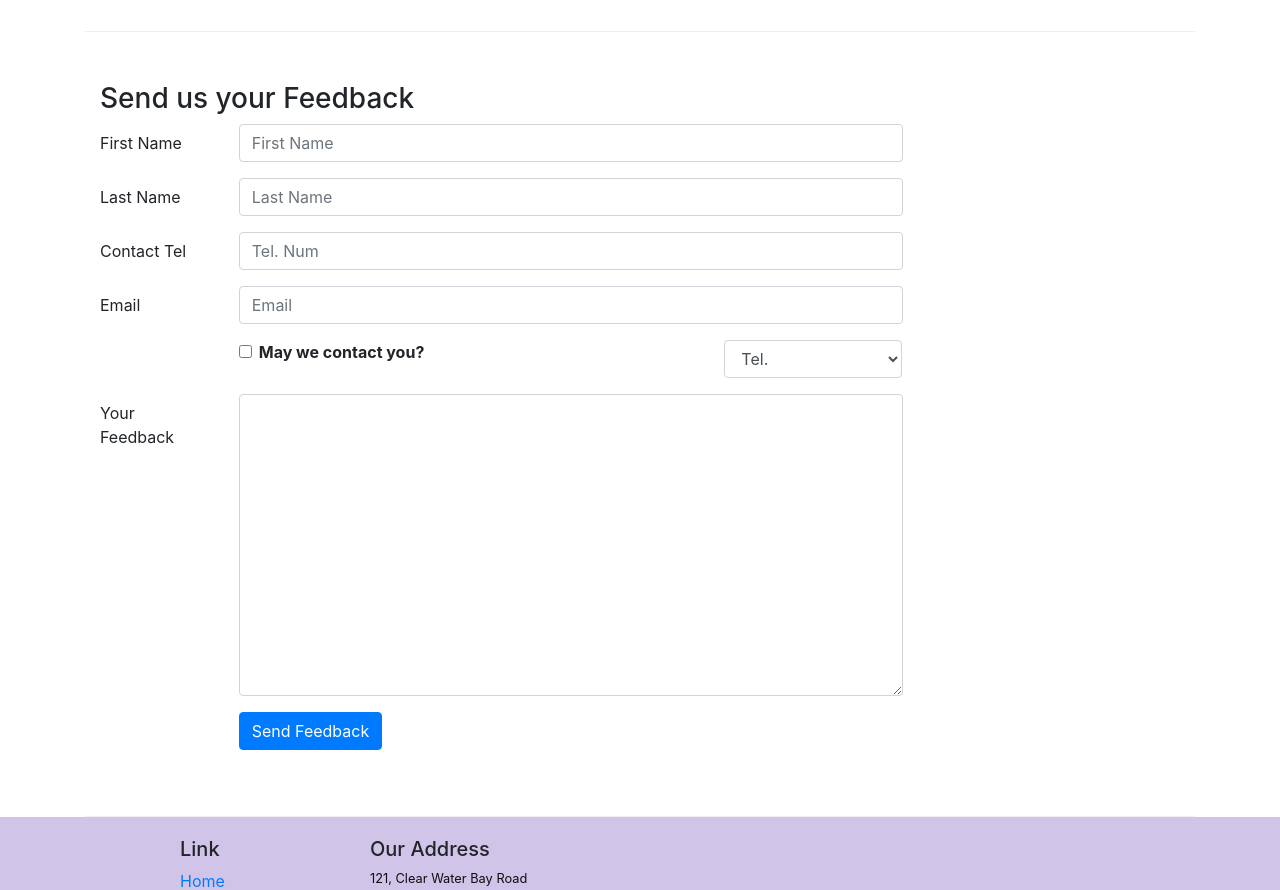
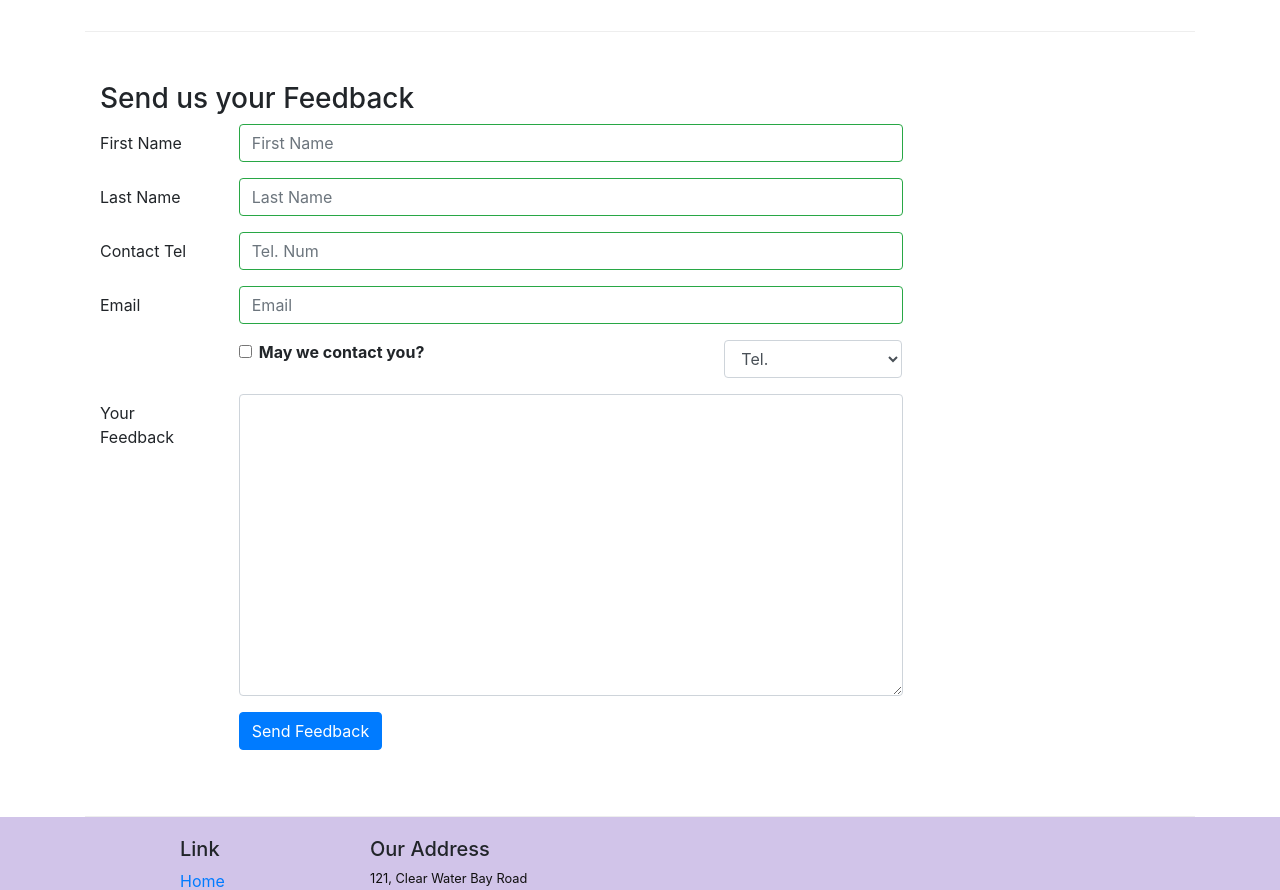
Before and after one commit to fX13303/FUNiXReactLAB, a React (Create React App) app: page /contactus in a window 1280 px wide. Shown: the part 840-1730 px from the top of the page. Built offline with nearby package versions, Linux system fonts and the light colour scheme; the HTML template or start-up script is replaced by a standard one.

Commit message:
Validate Forms

```diff
--- a/src/components/ContactComponent.js
+++ b/src/components/ContactComponent.js
@@ -1,5 +1,5 @@
 import React, {Component} from 'react';
-import { Breadcrumb, BreadcrumbItem, Button, Form, FormGroup, Label, Input, Col} from 'reactstrap'
+import { Breadcrumb, BreadcrumbItem, Button, Form, FormGroup, Label, Input, Col, Row, FormFeedback} from 'reactstrap'
 import {Link} from 'react-router-dom';
 class Contact extends Component {
     constructor(props) {
@@ -11,10 +11,17 @@
             email: '',
             agree: false,
             contactType: 'Tel.',
-            message: ''
+            message: '',
+            touched: {
+                firstname: false,
+                lastname: false,
+                telnum: false,
+                email: false
+            }
         }
         this.handleSubmit = this.handleSubmit.bind(this);
         this.handleInputChange = this.handleInputChange.bind(this);
+        this.handleBlur = this.handleBlur.bind(this);
     }
     handleInputChange(event) {
         const target = event.target;
@@ -29,7 +36,35 @@
         alert("Current State is: " + JSON.stringify(this.state));
         event.preventDafault();
     }
+    handleBlur = (field) => (evt) => {
+        this.setState({
+            touched: {...this.state.touched, [field]: true}
+        });
+    }
+    validate(firstname, lastname, telnum, email) {
+        const errors = {
+            firstname: '',
+            lastname: '',
+            telnum: '',
+            email: ''
+        };
+        if (this.state.touched.firstname && firstname.length < 3)
+            errors.firstname = 'First Name should be >= 3 characters';
+        else if (this.state.touched.firstname && firstname.length > 10)
+            errors.firstname = 'First Name should be <= 10 characters';
+        if (this.state.touched.lastname && lastname.length < 3)
+            errors.lastname = 'Last Name should be >= 3 characters';
+        else if (this.state.touched.lastname && lastname.length > 10)
+            errors.lastname = 'Last Name should be <= 10 characters';
+        const reg = /^\d+$/;
+        if (this.state.touched.telnum && !reg.test(telnum))
+            errors.telnum = 'Tel. Num should contain only numbers';
+        if (this.state.touched.email && email.split('').filter(x => x === '@').length !== 1)
+            errors.email = 'Email should contain a @';
+        return errors;
+    }
     render(){
+        const errors = this.validate(this.state.firstname, this.state.lastname, this.state.telnum, this.state.email);
         return(
             <div className="container">
                 <div className="row">
@@ -77,25 +112,29 @@
                             <FormGroup row>
                                 <Label htmlFor='firstname' md={2}>First Name</Label>
                                 <Col md={10}>
-                                    <Input type='text' id='firstname' name='firstname' placeholder='First Name' value={this.state.firstname} onChange={this.handleInputChange}/>
+                                    <Input type='text' id='firstname' name='firstname' placeholder='First Name' value={this.state.firstname} valid={errors.firstname === ''} invalid={errors.firstname !== ''} onBlur={this.handleBlur('firstname')} onChange={this.handleInputChange}/>
+                                    <FormFeedback>{errors.firstname}</FormFeedback>
                                 </Col>
                             </FormGroup>
                             <FormGroup row>
                                 <Label htmlFor='lastname' md={2}>Last Name</Label>
                                 <Col md={10}>
-                                    <Input type='text' id='lastname' name='lastname' placeholder='Last Name' value={this.state.lastname} onChange={this.handleInputChange}/>
+                                    <Input type='text' id='lastname' name='lastname' placeholder='Last Name' value={this.state.lastname} valid={errors.lastname === ''} invalid={errors.lastname !== ''} onBlur={this.handleBlur('lastname')} onChange={this.handleInputChange}/>
+                                    <FormFeedback>{errors.lastname}</FormFeedback>
                                 </Col>
                             </FormGroup>
                             <FormGroup row>
                                 <Label htmlFor='telnum' md={2}>Contact Tel</Label>
                                 <Col md={10}>
-                                    <Input type='tel' id='telnum' name='telnum' placeholder='Tel. Num' value={this.state.telnum} onChange={this.handleInputChange} />
+                                    <Input type='tel' id='telnum' name='telnum' placeholder='Tel. Num' value={this.state.telnum} valid={errors.telnum === ''} invalid={errors.telnum !== ''} onBlur={this.handleBlur('telnum')} onChange={this.handleInputChange} />
+                                    <FormFeedback>{errors.telnum}</FormFeedback>
                                 </Col>
                             </FormGroup>
                             <FormGroup row>
                                 <Label htmlFor='email' md={2}>Email</Label>
                                 <Col md={10}>
-                                    <Input type='email' id='email' name='email' placeholder='Email' value={this.state.email} onChange={this.handleInputChange}/>
+                                    <Input type='email' id='email' name='email' placeholder='Email' value={this.state.email} valid={errors.email === ''} invalid={errors.email !== ''} onBlur={this.handleBlur('email')} onChange={this.handleInputChange}/>
+                                    <FormFeedback>{errors.email}</FormFeedback>
                                 </Col>
                             </FormGroup>
                             <FormGroup row>
```
